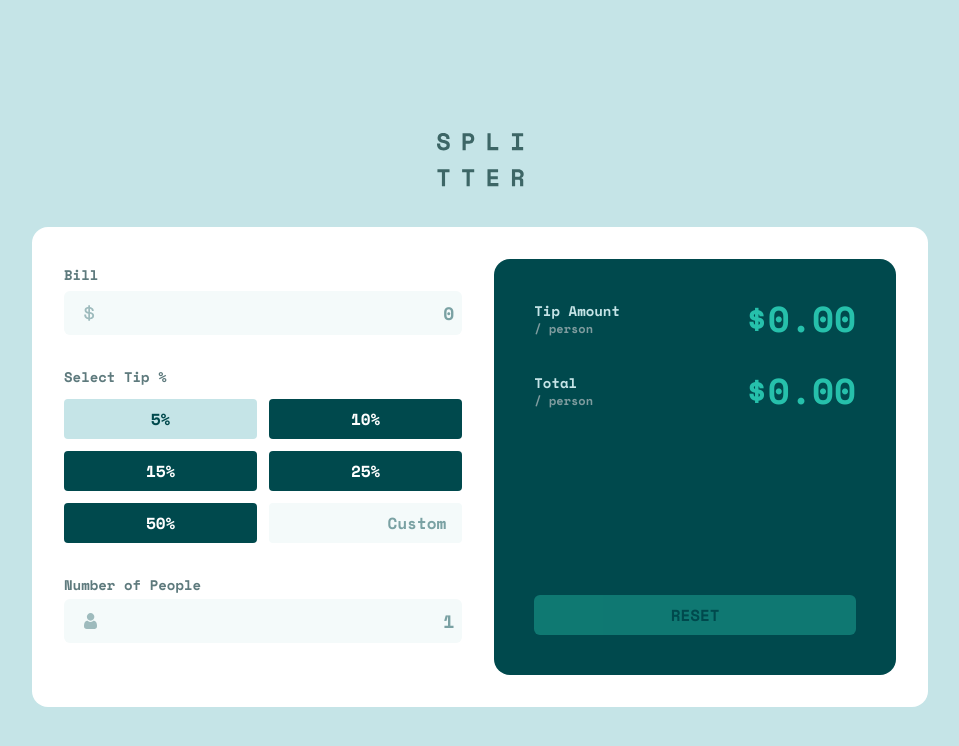
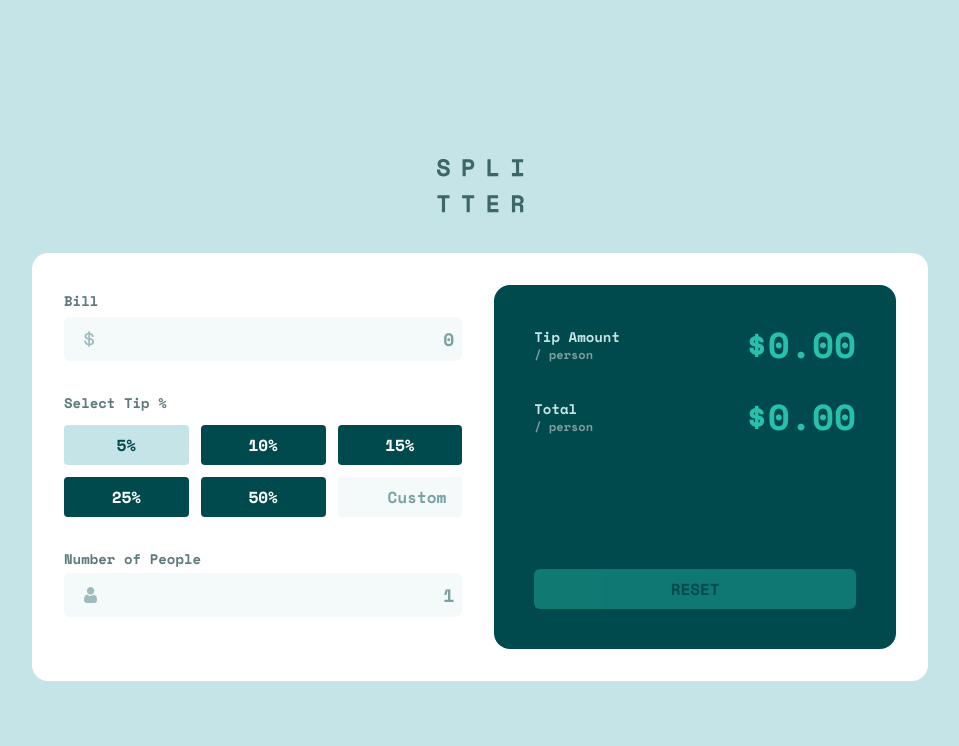
Before and after one commit to Kanchana-Kaushal/tip-calculator-app, a website with bundled scripts: page index.html in a window 1280 px wide. Both pictures are taken after a click on the element "5%". Shown: the whole page, without its empty margins (160-1119 px from the left). Built offline with nearby package versions, Linux system fonts and the light colour scheme.

Commit message:
Challenge Complete

```diff
--- a/index.html
+++ b/index.html
@@ -62,7 +62,7 @@
                             Select Tip %
                         </p>
 
-                        <div class="my-3 grid grid-cols-2 gap-3">
+                        <div class="my-3 grid grid-cols-2 gap-3 md:grid-cols-3">
                             <div
                                 class="bg-custom-cyan text-custom-White hover:bg-custom-Light-grayish-cyan hover:text-custom-cyan cursor-pointer rounded-sm p-2 text-center font-semibold transition-colors duration-75 ease-in js-tip-percentage"
                                 data-percentage="5"
--- a/scripts/display.js
+++ b/scripts/display.js
@@ -1,14 +1,15 @@
-import { inputValues, resetInput } from "./input.js";
+import { resetInput } from "./input.js";
 let isResetBtnActive = false;
 
 export function displayData(inputValues) {
     const billAmount = inputValues.billAmount || 0;
-    const people = inputValues.people;
+    const people = inputValues.people || 0;
     const percentage = inputValues.tipPercentage;
     const tipValue = (billAmount / 100) * percentage;
     const tipPerPerson = tipValue / people;
     const totalPerPerson = (billAmount + tipValue) / people;
 
+    //assign true or false for "active" class swap in the reset button
     if (billAmount) {
         isResetBtnActive = true;
     } else {
--- a/scripts/input.js
+++ b/scripts/input.js
@@ -10,6 +10,7 @@ export const inputValues = {
     people: 1,
 };
 
+//event Handler for Bill
 billInputBox.addEventListener("input", () => {
     inputValues.billAmount = getTextInput(
         billInputBox,
@@ -19,6 +20,7 @@ billInputBox.addEventListener("input", () => {
     displayData(inputValues);
 });
 
+//eventHandler for people
 peopleInputBox.addEventListener("input", () => {
     inputValues.people = getTextInput(
         peopleInputBox,
@@ -28,6 +30,7 @@ peopleInputBox.addEventListener("input", () => {
     displayData(inputValues);
 });
 
+//tip percentage input buttons
 document.querySelectorAll(".js-tip-percentage").forEach((elem) => {
     elem.addEventListener("click", () => {
         inputValues.tipPercentage = Number(elem.dataset.percentage);
@@ -37,6 +40,7 @@ document.querySelectorAll(".js-tip-percentage").forEach((elem) => {
     });
 });
 
+//tip percentage input textbox
 tipInput.addEventListener("input", () => {
     let inputValue = Number(tipInput.value);
 
@@ -54,6 +58,7 @@ tipInput.addEventListener("input", () => {
     }
 });
 
+//Handles input errors and returns input value
 function getTextInput(elem, erroMessageElem) {
     let inputValue = Number(elem.value);
     let errorElem = document.querySelector(erroMessageElem);
@@ -73,12 +78,15 @@ function getTextInput(elem, erroMessageElem) {
     }
 }
 
+//Remove active states on all buttons
 function inputBtnClassSwap() {
     document.querySelectorAll(".js-tip-percentage").forEach((elem) => {
         elem.classList.remove("percentage-active");
+        tipInput.value = "";
     });
 }
 
+//Reset Values
 export function resetInput() {
     inputValues.billAmount = 0;
     inputValues.people = 1;
@@ -86,6 +94,7 @@ export function resetInput() {
 
     billInputBox.value = "";
     peopleInputBox.value = "";
+    tipInput.value = "";
     inputBtnClassSwap();
 
     displayData(inputValues);
```
Also changed, not shown: styles/styles.css.
